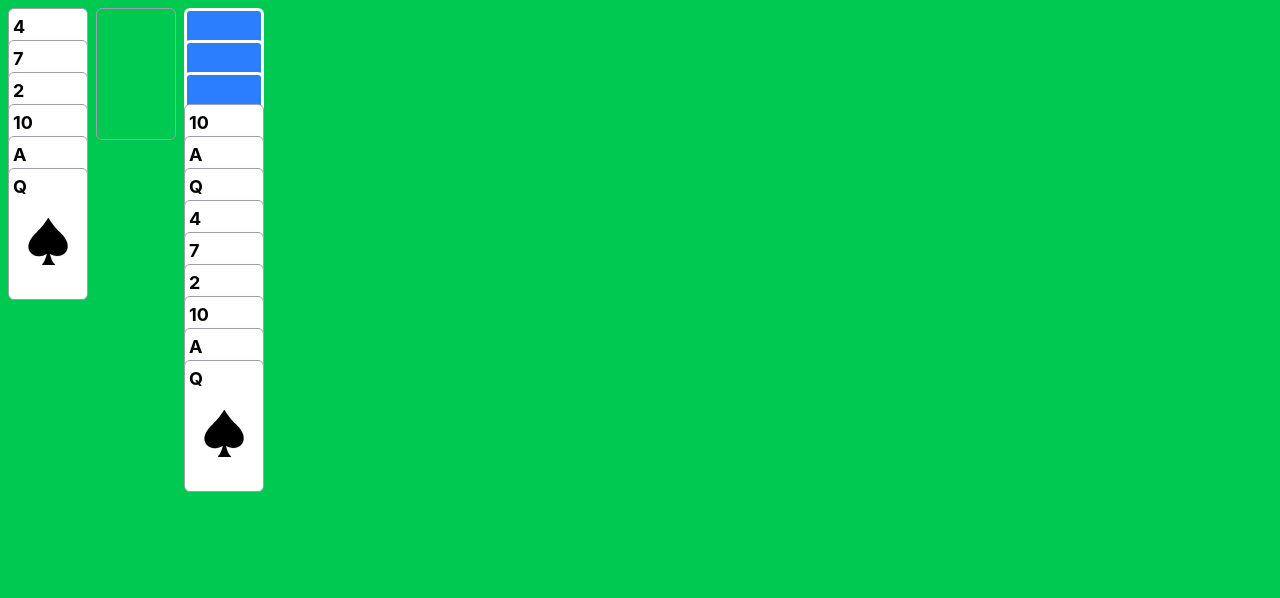
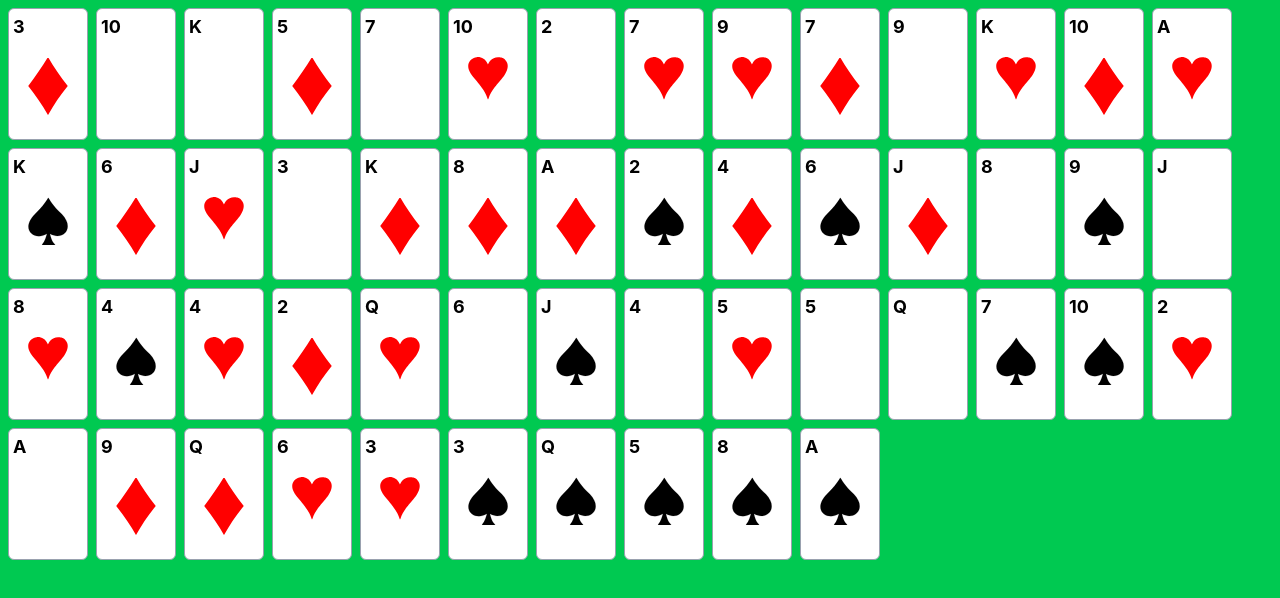
Before and after one commit to josephblair92/solitaire, a React (Vite) app: page / in a window 1280 px wide. Shown: the top 598 px of the page. Built offline with nearby package versions, Linux system fonts and the light colour scheme.

Commit message:
Implement card deck shuffle

```diff
--- a/src/App.tsx
+++ b/src/App.tsx
@@ -2,8 +2,38 @@ import "./styles.css"
 import * as Types from "./types/types"
 import { getSuitColor } from "./utils/utils"
 import { CardStack } from "./components/CardStack"
+import { useState } from "react"
+import { Card } from "./components/Card"
+
+const shuffle = (arr: Array<any>) => {
+  let currentIndex = arr.length
+  while (currentIndex > 0) {
+    const randomIndex = Math.floor(Math.random() * currentIndex)
+    currentIndex--
+    const tmp = arr[currentIndex]
+    arr[currentIndex] = arr[randomIndex]
+    arr[randomIndex] = tmp
+  }
+}
+
+const initGameState = () => {
+  const cards: Types.Card[] = []
+  for (const [_key, val] of Object.entries(Types.Suit)) {
+    const color = getSuitColor(val)
+    cards.push(...Array.from({ length: 13 }, (_val, index) => ({
+      number: index + 1,
+      suit: val,
+      color
+    })))
+  }
+  shuffle(cards)
+  console.log(cards)
+  return cards
+}
 
 function App() {
+  const [gameState, setGameState] = useState(initGameState())
+  console.log(gameState)
   const cards = [
     {
       number: 4,
@@ -38,10 +68,11 @@ function App() {
   ]
   return (
     <div className="bg-green-500 h-screen">
-      <div className="flex gap-2 p-2">
-        <CardStack cards={cards} />
+      <div className="flex gap-2 p-2 flex-wrap">
+        {/* <CardStack cards={cards} />
         <CardStack cards={[]} />
-        <CardStack cards={[...cards, ...cards]} faceDownUntilIndex={3} />
+        <CardStack cards={[...cards, ...cards]} faceDownUntilIndex={3} /> */}
+        {gameState.map(card => <Card card={card} positionInStack={0} />)}
       </div>
     </div>
   )
```
